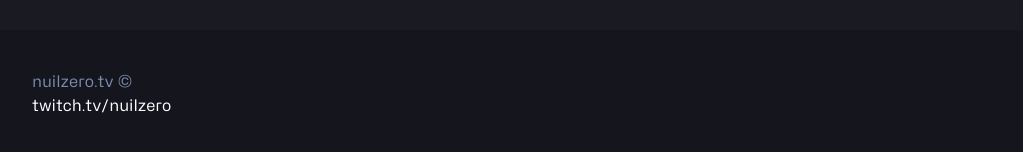
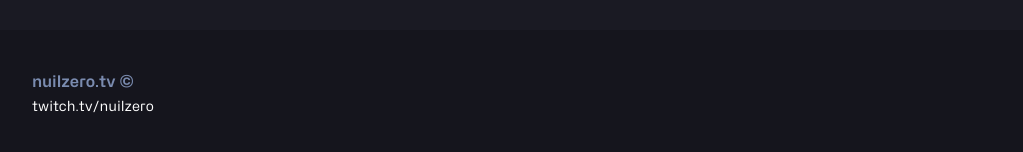
Before and after one commit to FalseMann/nuilzero, a Next.js app: page / in a window 1280 px wide. Shown: the part 642-794 px from the top of the page, without its empty margins (128-1151 px from the left). Built offline with nearby package versions, Linux system fonts and the light colour scheme; no server answers.

Commit message:
style: make footer link slightly smaller than normal text

```diff
--- a/components/GlobalFooter.tsx
+++ b/components/GlobalFooter.tsx
@@ -4,9 +4,11 @@ export function GlobalFooter() {
   return (
     <div className="absolute inset-x-0 bottom-0 w-full border-black-[1px] bg-midnight-200">
       <div className="container mx-auto m-10 w-3/4 text-footerText">
-        nuilzero.tv &copy;
+        <span className="font-semibold">nuilzero.tv &copy;</span>
         <br />
-        <a href="/twitch">twitch.tv/nuilzero</a>
+        <a href="/twitch" className="text-sm">
+          twitch.tv/nuilzero
+        </a>
       </div>
     </div>
   );
```
